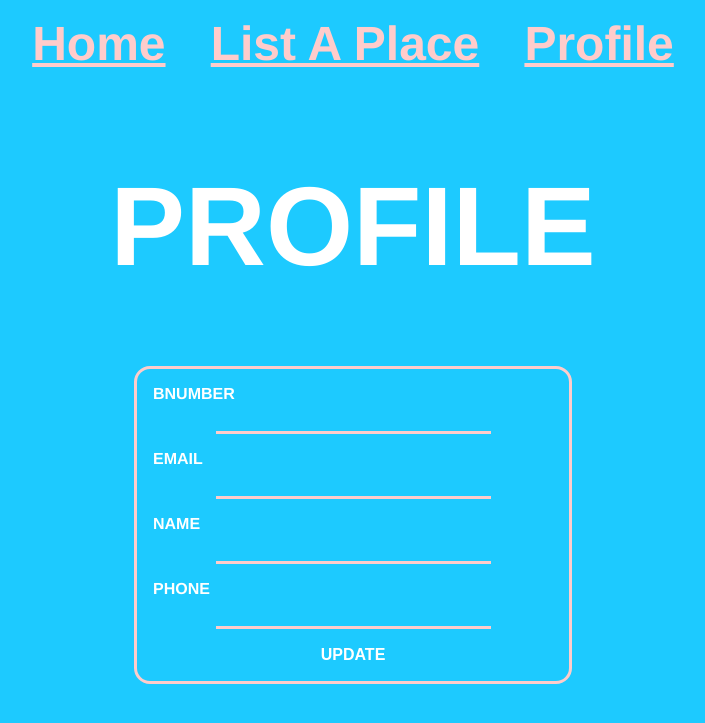
After one commit to achanchan/WellesleyStays, a Flask app: template templates/update.html in a window 1280 px wide. The commit adds this page. Shown: the top 723 px of the page, without its empty margins (287-992 px from the left). Run offline with Flask 2, Linux system fonts and the light colour scheme; the template is opened without the code that fills it, so the values that code supplies are empty.

Commit message:
update profile

```diff
--- a/app.py
+++ b/app.py
@@ -5,6 +5,7 @@ from werkzeug import secure_filename
 app = Flask(__name__)
 
 import sys,os,random
+import profile
 
 app.secret_key = 'your secret here'
 # replace that with a random key
@@ -26,7 +27,7 @@ def listing():
 
 @app.route('/insert/', methods=["GET", "POST"])
 def insert():
-    conn = lookup.getConn("nli2_db")
+    conn = profile.getConn("nli2_db")
     message=''
     if request.method == 'POST':
         bnumber = request.form['bnumber']
@@ -35,56 +36,45 @@ def insert():
             message = 'error: user exists; User with bnumber: %s is already in database' %bnumber
         else:
             email = request.form['email']
-            name = request.form['name']
+            name = request.form['user_name']
             phonenum = request.form['phonenum']
             profile.insertUser(conn,bnumber,email,name,phonenum)
             message = 'User %s inserted.' %name
         flash(message)
         return redirect( url_for('update', bnumber=bnumber) )
     else:
-        return render_template('insert.html', title='Insert A User')
+        return render_template('form.html')
 
-@app.route('/update/<tt>', methods=["GET", "POST"])
-def update(tt):
-    conn = lookup.getConn("wmdb")
+@app.route('/update/<bnumber>', methods=["GET", "POST"])
+def update(bnumber):
+    conn = profile.getConn("nli2_db")
     if request.method == 'GET':
-        movie = lookup.getMovie(conn,tt)
-        director = ''
-        if movie[3] is None:
-            director = 'None Specified'
-        else:
-            director = lookup.getDirector(conn,movie[3])
-        return render_template('update.html', movie=movie, director=director)
+        user = profile.getUser(conn,bnumber)
+        return render_template('update.html', user=user)
     else:
         if request.form['submit'] == 'update':
-            new_tt = request.form['movie-tt']
-            exist = lookup.checkMovie(conn,new_tt)
-            director_id = request.form['movie-director']
-            valid_nm = lookup.checkDirector(conn,director_id)
-            if exist and new_tt != tt:
-                flash('Movie already exists')
-                return redirect( url_for('update', tt=tt) )
+            new_bnum = request.form['bnumber']
+            exist = profile.checkUser(conn,new_bnum)
+            if exist and new_bnum != bnumber:
+                flash('User already exists')
+                return redirect( url_for('update', bnumber=bnumber) )
             else:
-                if valid_nm or director_id is None:
-                    lookup.updateMovie(conn,new_tt,request.form['movie-title'],
-                        request.form['movie-release'],request.form['movie-director'],tt)
-                    flash('Movie (%s) was successfully updated' %request.form['movie-title'])
-                    return redirect( url_for('update', tt=new_tt) )
-                else:
-                    flash('Director ID is invalid: %s' %director_id)
-                    return redirect( url_for('update', tt=tt) )
+                profile.updateUser(conn,new_bnum,request.form['email'],
+                    request.form['user_name'],request.form['phonenum'],bnumber)
+                flash('User (%s) was successfully updated' %request.form['user_name'])
+                return redirect( url_for('update', bnumber=new_bnum) )
         else:
-            lookup.deleteMovie(conn,tt)
-            flash('Movie (%s) was deleted successfully' %tt)
+            profile.deleteUser(conn,bnumber)
+            flash('User (%s) was deleted successfully' %bnumber)
             return redirect(url_for('index'))
 
 @app.route('/form/', methods=["GET", "POST"])
 def form():
     if request.method == 'GET':
-        return render_template('form.html', page_title='FORM')
+        return render_template('form.html')
     else:
         try:
-            return render_template('form.html', page_title='FORM')
+            return render_template('form.html')
 
         except Exception as err:
             flash('form submission error'+str(err))
--- a/static/style.css
+++ b/static/style.css
@@ -12,6 +12,7 @@ body {
 
 h1 {
 	font-size: 7rem;
+	padding: 0%;
 }
 
 .key {
--- a/templates/base.html
+++ b/templates/base.html
@@ -10,9 +10,19 @@
         <ul id="navbar">
             <li class="navitem"><a class="navitem" href="{{url_for('index')}}">Home</a></li>
             <li class="navitem"><a class="navitem" href="{{url_for('listing')}}">List A Place</a></li>
-            <li class="navitem"><a class="navitem" href="{{url_for('form')}}">Profile</a></li>
+            <li class="navitem"><a class="navitem" href="{{url_for('insert')}}">Profile</a></li>
             <!-- add more links -->
         </ul>
+
+        {% with messages = get_flashed_messages() %}
+        {% if messages %}
+            <div id="messages">
+            {% for msg in messages %}
+                <p>{{msg}}</p>
+            {% endfor %}
+            </div>
+        {% endif %}
+        {% endwith %}
 
         {% block main_content %}
             <h2>Welcome to WellesleyStays</h2>
--- /dev/null
+++ b/templates/update.html
@@ -0,0 +1,23 @@
+{% extends "base.html" %}
+
+{% block main_content %}
+  <h1>PROFILE</h1>
+      <form action="{{url_for('update', bnumber=user[0])}}" method="post">
+          <div>
+            <label for="bnumber">BNUMBER</label> <input type="text" id="bnumber" name="bnumber" value="{{user[0]}}">
+          </div>
+          <div>
+            <label for="email">EMAIL</label> <input type="text" id="email" name="email" value="{{user[1]}}">
+          </div>
+          <div>
+            <label for="name">NAME</label> <input type="text" id="name" name="user_name" value="{{user[2]}}">
+          </div>
+          <div>
+            <label for="phonenum">PHONE</label> <input type="text" id="phonenum" name="phonenum" value="{{user[4]}}">
+          </div>
+          <div class="button">
+            <button type="submit" name="submit" value="update">UPDATE</button>
+          </div>
+      </form>
+      <br>
+{% endblock %}
```
Also changed, not shown: profile.py (+35 -0 lines), templates/form.html (+6 -6 lines).
